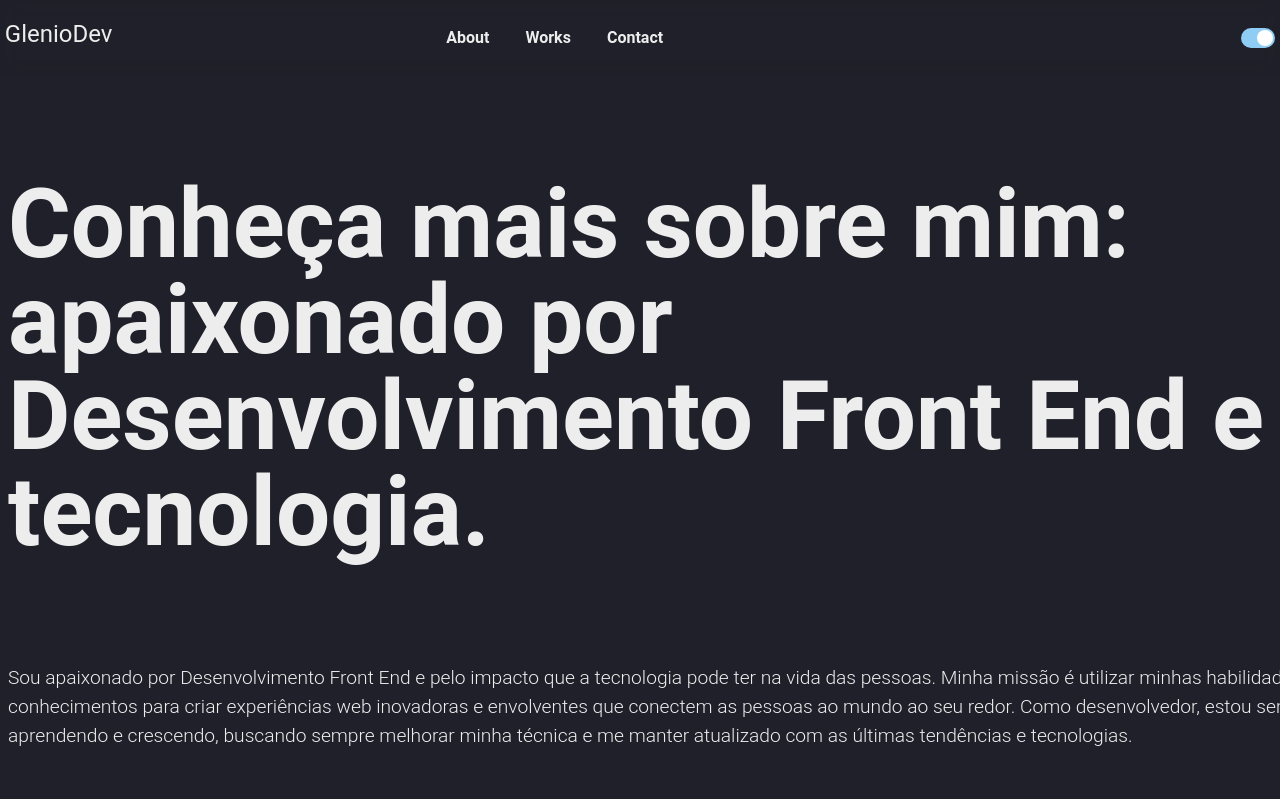
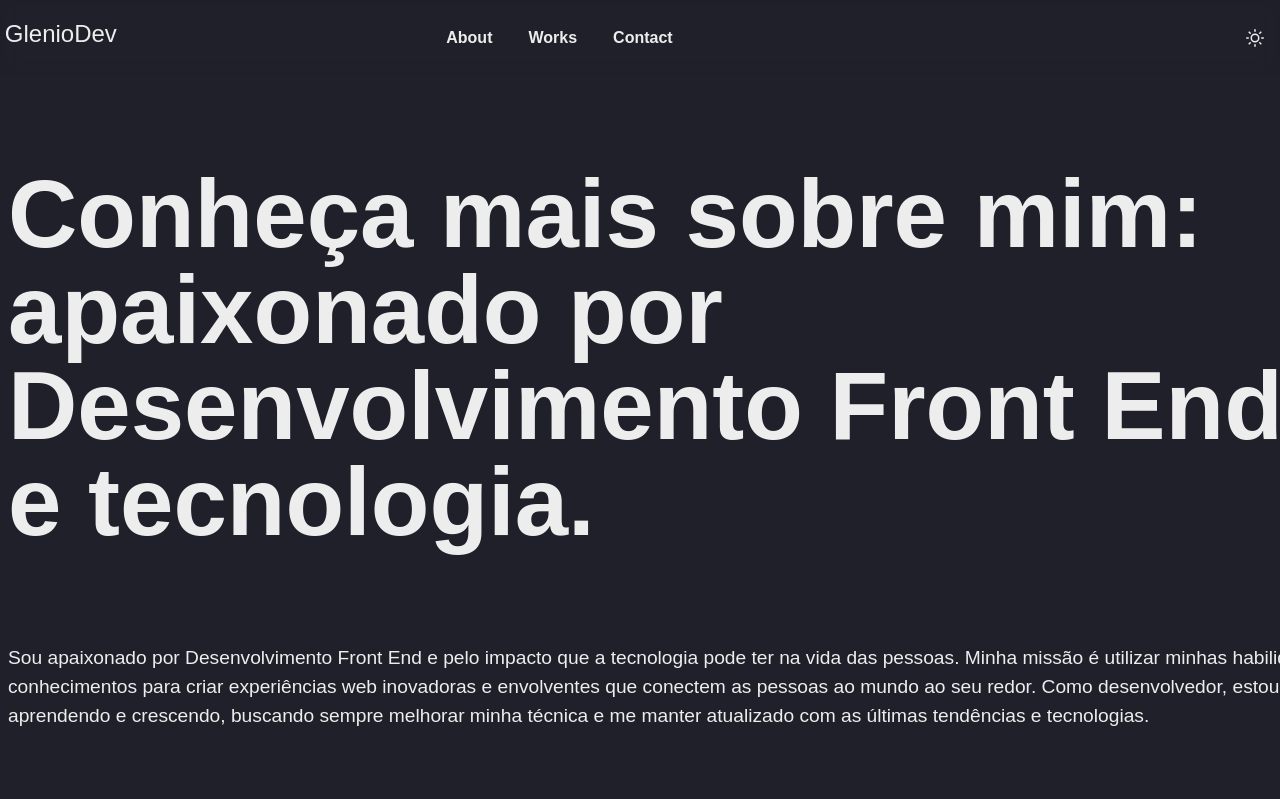
Before and after one commit to EvilisGlenio/portfolio, a Next.js app: page /about in a window 1280 px wide. Shown: the top 799 px of the page. Built offline with nearby package versions, Linux system fonts and the light colour scheme.

Commit message:
att of components of my project like, ColorModeSwitcher and theme

```diff
--- a/src/Components/Header.js
+++ b/src/Components/Header.js
@@ -6,7 +6,6 @@ import {
   Grid,
   IconButton,
   useColorMode,
-  Switch,
   GridItem,
   Text,
   useDisclosure,
@@ -16,12 +15,11 @@ import {
   DrawerCloseButton,
   DrawerHeader,
   DrawerBody,
-  Flex,
 } from "@chakra-ui/react";
 import { useState, useEffect } from "react";
 import { HamburgerIcon } from "@chakra-ui/icons";
-import { FaLaptopCode } from "react-icons/fa";
 import Link from "next/link";
+import ColorModeSwitcher from "../application/api/ColorModeSwitcher";
 
 const Header = () => {
   const { colorMode, toggleColorMode } = useColorMode();
@@ -49,7 +47,11 @@ const Header = () => {
       <Grid templateColumns={{ base: "repeat(2, 1fr)", md: "repeat(3, 1fr)" }}>
         <GridItem>
           <Link href="./">
-            <Text fontSize="1.5rem" display="flex" alignItems="center">
+            <Text
+              fontSize="1.5rem"
+              display="flex"
+              alignItems="center"
+            >
               GlenioDev
             </Text>
           </Link>
@@ -59,45 +61,23 @@ const Header = () => {
           display={["none", "none", "flex", "flex"]}
         >
           <Link href="/about">
-            <Button
-              margin="0.5"
-              size="md"
-              variant="ghost"
-              _hover={{
-                bg: colorMode === "light" ? "blackAlpha.300" : "whiteAlpha.300",
-              }}
-            >
+            <Button margin="0.5" size="md" variant="ghost" color="current">
               About
             </Button>
           </Link>
           <Link Link href="/works">
-            <Button
-              margin="0.5"
-              size="md"
-              variant="ghost"
-              _hover={{
-                bg: colorMode === "light" ? "blackAlpha.300" : "whiteAlpha.300",
-              }}
-            >
+            <Button margin="0.5" size="md" variant="ghost" color="current">
               Works
             </Button>
           </Link>
           <Link Link href="/">
-            <Button
-              margin="0.5"
-              size="md"
-              variant="ghost"
-              _hover={{
-                bg: colorMode === "light" ? "blackAlpha.300" : "whiteAlpha.300",
-              }}
-            >
+            <Button margin="0.5" size="md" variant="ghost" color="current">
               Contact
             </Button>
           </Link>
         </GridItem>
         <GridItem justifySelf="end" alignSelf="center">
-          <Switch
-            color="gray.100"
+          <ColorModeSwitcher
             isChecked={isDark}
             onChange={toggleColorMode}
             display={["none", "none", "flex", "flex"]}
@@ -123,12 +103,7 @@ const Header = () => {
                       margin="0.5"
                       size="md"
                       variant="ghost"
-                      _hover={{
-                        bg:
-                          colorMode === "light"
-                            ? "blackAlpha.300"
-                            : "whiteAlpha.300",
-                      }}
+                      color="current"
                     >
                       About
                     </Button>
@@ -139,12 +114,7 @@ const Header = () => {
                       margin="0.5"
                       size="md"
                       variant="ghost"
-                      _hover={{
-                        bg:
-                          colorMode === "light"
-                            ? "blackAlpha.300"
-                            : "whiteAlpha.300",
-                      }}
+                      color="current"
                     >
                       Works
                     </Button>
@@ -155,22 +125,17 @@ const Header = () => {
                       margin="0.5"
                       size="md"
                       variant="ghost"
-                      _hover={{
-                        bg:
-                          colorMode === "light"
-                            ? "blackAlpha.300"
-                            : "whiteAlpha.300",
-                      }}
+                      color="current"
                     >
                       Contact
                     </Button>
                   </Link>
                 </Grid>
                 <Box position="absolute" bottom="8">
-                  <Switch
-                    color="gray.100"
+                  <ColorModeSwitcher
                     isChecked={isDark}
                     onChange={toggleColorMode}
+                    display={["flex", "flex", "none", "none"]}
                   />
                 </Box>
               </DrawerBody>
--- a/src/application/api/ColorModeSwitcher.js
+++ b/src/application/api/ColorModeSwitcher.js
@@ -1,24 +1,22 @@
-import React from 'react';
-import { useColorMode, useColorModeValue, IconButton } from '@chakra-ui/react';
-import {FaRegMoon, FaRegSun} from 'react-icons/fa';
+import { useColorMode, IconButton, IconButtonProps } from "@chakra-ui/react";
+import { MoonIcon, SunIcon } from "@chakra-ui/icons";
 
-
-export const ColorModeSwitcher = props => {
-  const { toggleColorMode } = useColorMode();
-  const text = useColorModeValue('dark', 'light');
-  const SwitchIcon = useColorModeValue(FaRegMoon, FaRegSun);
+const ColorModeSwitcher = (props) => {
+  const { colorMode, toggleColorMode } = useColorMode();
+  const isDark = colorMode === "dark";
 
   return (
     <IconButton
       size="md"
       fontSize="lg"
-      aria-label={`Switch to ${text} mode`}
       variant="ghost"
       color="current"
       marginLeft="2"
       onClick={toggleColorMode}
-      icon={<SwitchIcon />}
+      icon={isDark ? <SunIcon /> : <MoonIcon />}
       {...props}
     />
   );
 };
+
+export default ColorModeSwitcher;
--- a/src/application/api/theme.js
+++ b/src/application/api/theme.js
@@ -25,7 +25,7 @@ export const theme = extendTheme({
     xl: "80em",
   },
   fonts: {
-    heading: "Roboto",
-    body: "Roboto",
+    heading: "Montserrat, sans-serif",
+    body: "Montserrat, sans-serif",
   },
 });
--- a/src/application/layout.js
+++ b/src/application/layout.js
@@ -12,6 +12,12 @@ export default function RootLayout({ children }) {
 
   return (
     <html lang="en">
+      <head>
+        <link
+          rel="stylesheet"
+          href="https://fonts.googleapis.com/css2?family=Montserrat:wght@400;500;700&display=swap"
+        />
+      </head>
       <body>
         <ChakraProvider>{children}</ChakraProvider>
       </body>
--- a/src/pages/_app.js
+++ b/src/pages/_app.js
@@ -1,10 +1,15 @@
 import { ChakraProvider } from "@chakra-ui/react";
 import { theme } from "../application/api/theme";
+import { ColorModeSwitcher } from '../application/api/ColorModeSwitcher'
+import Header from "../Components/Header";
 
 function MyApp({ Component, pageProps }) {
 
   return (
     <ChakraProvider theme={theme}>
+      <Header>
+        <ColorModeSwitcher/>
+      </Header>
       <Component {...pageProps} />
     </ChakraProvider>
   );
--- a/src/pages/about/index.js
+++ b/src/pages/about/index.js
@@ -1,6 +1,5 @@
 "use client";
 
-import Header from "../../Components/Header";
 import {
   Box,
   Center,
@@ -19,7 +18,6 @@ export default function About() {
 
   return (
     <>
-      <Header />
       <Grid
         style={{ color: colorMode === "light" ? "dark" : "light" }}
         templateAreas={{base: `"title "
@@ -36,7 +34,7 @@ export default function About() {
         fontWeight="bold"
       >
         <GridItem pl="2" area={"title"} maxW='100%'>
-          <Container fontSize={{base: "3rem", md: "4rem", lg: "6rem"}} lineHeight={{base: "3rem", md: "4rem", lg: "6rem"}} padding="100px 0">
+          <Container fontSize={{base: "3rem", md: "4rem", lg: "6rem"}} lineHeight={{base: "3rem", md: "4rem", lg: "6rem"}} padding="90px 0">
             <Text as="h1">
               Conheça mais sobre mim: apaixonado por Desenvolvimento Front End e
               tecnologia.
--- a/src/pages/index.js
+++ b/src/pages/index.js
@@ -10,18 +10,14 @@ import {
     Link,
     Text,
   } from "@chakra-ui/react";
-  import { Inter } from "next/font/google";
-  import Header from "../Components/Header";
   import { FaLinkedinIn, FaGithub, FaTwitter, FaInstagram } from "react-icons/fa";
 
-  const inter = Inter({ subsets: ["latin"] });
 
 export default function HomePage({ data }) {
     const { colorMode } = useColorMode();
 
   return (
     <>
-      <Header />
       <Grid
         style={{ color: colorMode === "light" ? "dark" : "light" }}
         templateAreas={{
--- a/src/pages/works/index.js
+++ b/src/pages/works/index.js
@@ -1,6 +1,5 @@
 "use client";
 
-import Header from "../../Components/Header";
 import { useState } from "react";
 import {
   Center,
@@ -43,7 +42,6 @@ export default function About() {
 
   return (
     <>
-      <Header />
       <Grid
         style={{ color: colorMode === "light" ? "dark" : "light" }}
         templateAreas={`"title title"
@@ -55,11 +53,11 @@ export default function About() {
         color="blackAlpha"
         fontWeight="bold"
       >
-        <GridItem pl="2" area={"title"} marginTop={{base: "0", md: "28"}}>
+        <GridItem pl="2" area={"title"}>
           <Container
             fontSize={{ base: "3rem", md: "4rem", lg: "6rem" }}
             lineHeight={{ base: "3rem", md: "4rem", lg: "6rem" }}
-            padding="100px 0"
+            padding="90px 0"
           >
             <Text as="h1">
               Meus projetos e trabalhos desenvolvidos com amor e dedicação.
```
